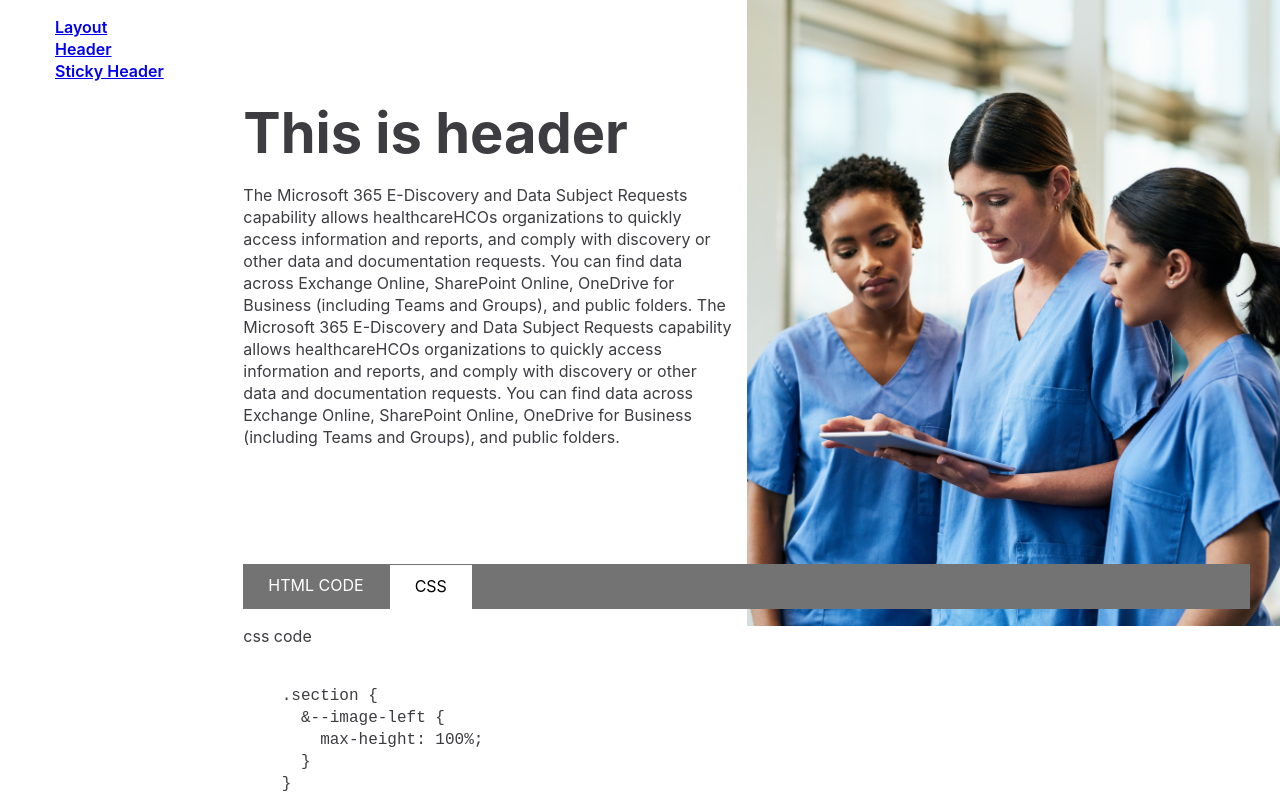
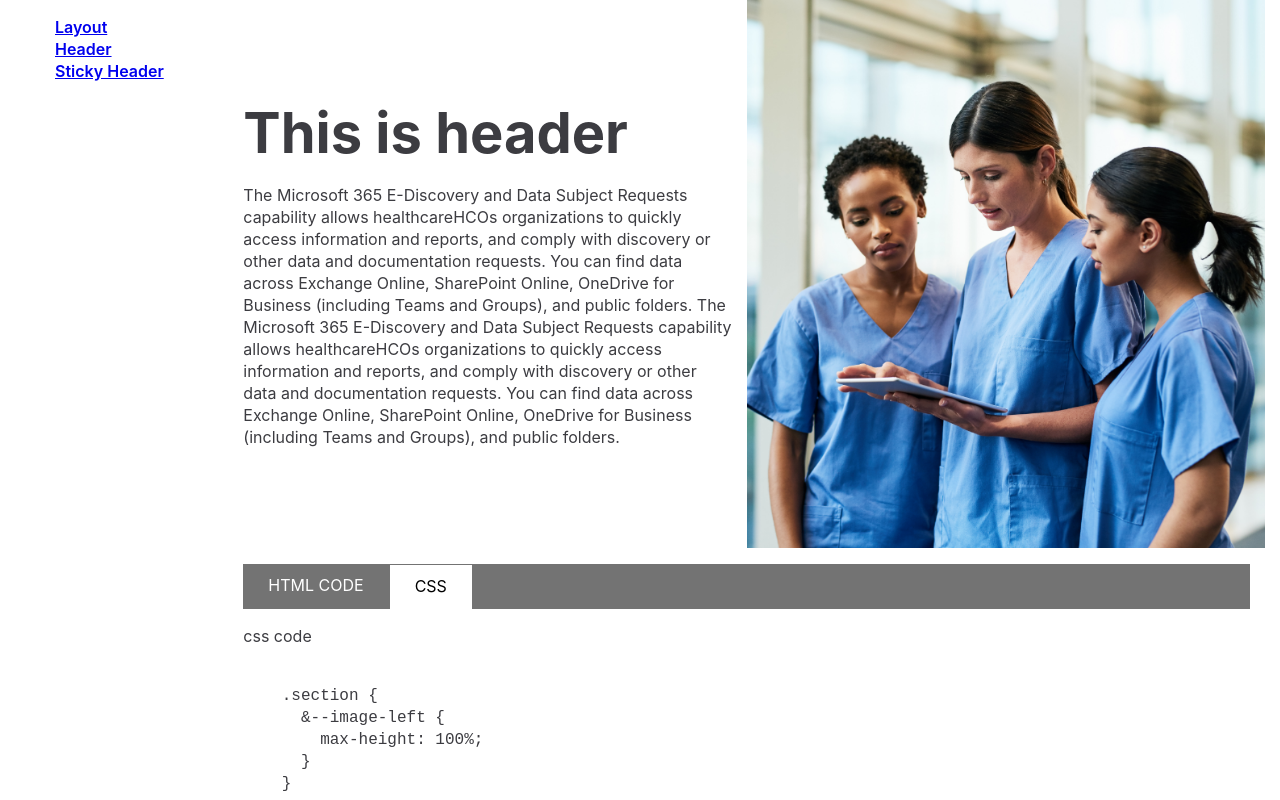
Before and after one commit to sadhna23/vue_boilerplate_atomic_design, a Vue app: page /layout/css in a window 1280 px wide. Shown: the top 800 px of the page. Built offline with nearby package versions, Linux system fonts and the light colour scheme; a web font is replaced by a local one.

Commit message:
Image position changed

```diff
--- a/src/components/organisms/ImageAtLeft.vue
+++ b/src/components/organisms/ImageAtLeft.vue
@@ -1,9 +1,9 @@
 <template>
   <div>
-    <section class="section section--image-left">
+    <section class="section section--image-right">
       <div class="container width-limit">
         <div class="row">
-          <div class="col-xl-6 col-sm-12 card card--right">
+          <div class="col-xl-6 col-xs-12 card card--left">
             <h1>This is header</h1>
             <p>
               The Microsoft 365 E-Discovery and Data Subject Requests capability
@@ -20,7 +20,7 @@
               folders.
             </p>
           </div>
-          <div class="col-xl-6 col-sm-12 card card--left"></div>
+          <div class="col-xl-6 col-xs-12 card card--right"></div>
         </div>
       </div>
     </section>
@@ -32,29 +32,34 @@ export default {
   components: {}
 };
 </script>
+
 <style lang="scss" scoped>
 @import "@/styles/main.scss";
+
 .section {
-  &--image-left {
+  &--image-right {
     max-height: 100%;
+    position: relative;
   }
 }
 
 .card {
-  &--left {
+  &--right {
     background-image: url("../../assets/governance_hero.png");
     background-repeat: no-repeat;
     background-size: cover;
-    background-position: 50% 50%;
+    background-position: center;
     position: absolute;
     right: 0;
-    height: 50%;
+    height: 100%;
     width: 100%;
+
     @include media-breakpoint-down(lg) {
       display: none;
     }
   }
-  &--right {
+
+  &--left {
     padding-top: 100px;
     padding-bottom: 100px;
   }
```
